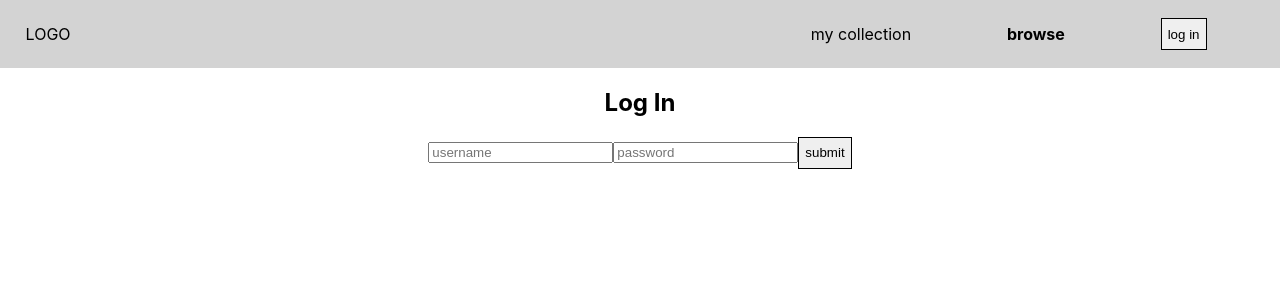
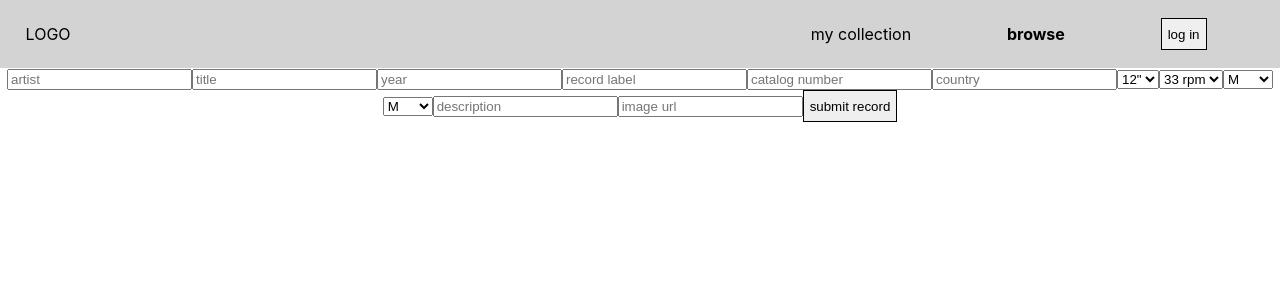
Before and after one commit to alex-curtin/sei-p4, a React (Create React App) app in the folder record-app/client/: page /users/1/new_record in a window 1280 px wide. Shown: the top 300 px of the page. Built offline with nearby package versions, Linux system fonts and the light colour scheme; no server answers; the HTML template or start-up script is replaced by a standard one.

Commit message:
create record form

```diff
--- a/record-app/client/src/App.css
+++ b/record-app/client/src/App.css
@@ -42,6 +42,30 @@ a:hover {
   display: flex;
   align-items: center;
   justify-content: space-between;
+}
+
+/************ LOGIN *****************/
+
+.login-form {
+  width: 40%;
+  height: 5vh;
+  margin: 0 auto;
+  padding: 5vh 0;
+  display: flex;
+  justify-content: space-around;
+}
+
+.login-form button {
+  height: 80%;
+  width: 10%;
+  border: 1px solid darkgrey;
+}
+
+.login-form input {
+  height: 75%;
+  width: 50%;
+  margin-right: 1vw;
+  border: 1px solid darkgrey;
 }
 
 /************ USERS LIST ***********/
--- a/record-app/client/src/App.js
+++ b/record-app/client/src/App.js
@@ -1,7 +1,7 @@
 import React from 'react';
 import './App.css';
 
-import { Route } from 'react-router-dom';
+import { Route, withRouter } from 'react-router-dom';
 
 import NavBar from './components/NavBar';
 import UserForm from './components/UserForm';
@@ -9,6 +9,7 @@ import LoginForm from './components/LoginForm';
 import UsersList from './components/UsersList';
 import RecordsList from './components/RecordsList';
 import RecordDetail from './components/RecordDetail';
+import RecordForm from './components/RecordForm';
 
 import { registerUser, fetchUsers, loginUser, verifyToken } from './services/api';
 
@@ -52,6 +53,7 @@ class App extends React.Component {
     this.setState({
       currentUser: user,
     })
+    this.props.history.push('/');
   }
 
   handleLogin = async (e) => {
@@ -70,6 +72,7 @@ class App extends React.Component {
         password: '',
       },
     })
+    this.props.history.push('/')
   }
 
   handleLogOut = () => {
@@ -86,12 +89,14 @@ class App extends React.Component {
           handleLogOut={this.handleLogOut}
           currentUser={this.state.currentUser}
         />
-        {!this.state.currentUser &&
-          <LoginForm
+        <Route
+          exact path='/users/login'
+          render={() => (<LoginForm
             formData={this.state.userFormData}
             handleSubmit={this.handleLogin}
             handleChange={this.handleUserFormChange}
-          />}
+          />)}
+        />
         <Route
           exact path='/users/register'
           render={() => (<UserForm
@@ -118,6 +123,17 @@ class App extends React.Component {
           )}
         />
         <Route
+          exact path='/users/:user_id/new_record'
+          render={(props) => (
+            <RecordForm
+              {...props}
+              user={this.state.users.find(user =>
+                user.id === parseInt(props.match.params.user_id))}
+              userId={props.match.params.user_id}
+            />
+          )}
+        />
+        <Route
           exact path='/users/:user_id/records/:id'
           render={(props) => (
             <RecordDetail
@@ -131,4 +147,4 @@ class App extends React.Component {
   }
 }
 
-export default App;
+export default withRouter(App);
--- a/record-app/client/src/components/LoginForm.jsx
+++ b/record-app/client/src/components/LoginForm.jsx
@@ -1,10 +1,13 @@
-import React from 'react'
+import React from 'react';
+import { Link } from 'react-router-dom';
 
 const LoginForm = (props) => {
   return (
     <div>
       <h2>Log In</h2>
-      <form onSubmit={props.handleSubmit}>
+      <form
+        className="login-form"
+        onSubmit={props.handleSubmit}>
         <input
           type="text"
           name="username"
@@ -19,8 +22,9 @@ const LoginForm = (props) => {
           onChange={props.handleChange}
           placeholder="password"
         />
-        <button>submit</button>
+        <button>log in</button>
       </form>
+      <p>or <Link to='/users/register'>register</Link></p>
     </div>
   )
 }
--- a/record-app/client/src/components/NavBar.jsx
+++ b/record-app/client/src/components/NavBar.jsx
@@ -15,7 +15,10 @@ const NavBar = (props) => {
             <p>Hello {props.currentUser.username}</p>
             <button onClick={props.handleLogOut}>log out</button>
           </div> :
-          <button>log in</button>}
+          <Link to="/users/login">
+            <button>log in</button>
+          </Link>
+        }
       </div>
     </div>
   )
--- /dev/null
+++ b/record-app/client/src/components/RecordForm.jsx
@@ -0,0 +1,138 @@
+import React from 'react';
+import { withRouter } from 'react-router-dom';
+import { createRecord } from '../services/api';
+
+class RecordForm extends React.Component {
+  constructor(props) {
+    super(props);
+    this.state = {
+      formData: {
+        artist: '',
+        title: '',
+        year: '',
+        record_label: '',
+        cat_num: '',
+        country: '',
+        format: '',
+        speed: '',
+        disc_condition: '',
+        sleeve_condition: '',
+        description: '',
+        user_id: this.props.userId,
+      }
+    }
+  }
+
+  handleChange = (e) => {
+    const { name, value } = e.target;
+    this.setState(prevState => ({
+      formData: {
+        ...prevState.userFormData,
+        [name]: value,
+      }
+    }))
+  }
+
+  handleSubmit = async (e) => {
+    e.preventDefault();
+    const record = await createRecord(this.formData);
+    this.props.history.push(`/users/${this.props.user.id}/records`);
+  }
+
+  render() {
+    return (
+      <div>
+        <form onSubmit={this.handleSubmit}>
+          <input
+            type="text"
+            name="artist"
+            value={this.state.formData.artist}
+            onChange={this.handleChange}
+            placeholder="artist"
+          />
+          <input
+            type="text"
+            name="title"
+            value={this.state.formData.title}
+            onChange={this.handleChange}
+            placeholder="title"
+          />
+          <input
+            type="number"
+            name="year"
+            value={this.state.formData.year}
+            onChange={this.handleChange}
+            placeholder="year"
+          />
+          <input
+            type="text"
+            name="record_label"
+            value={this.state.formData.record_label}
+            onChange={this.handleChange}
+            placeholder="record label"
+          />
+          <input
+            type="text"
+            name="cat_num"
+            value={this.state.formData.cat_num}
+            onChange={this.handleChange}
+            placeholder="catalog number"
+          />
+          <input
+            type="text"
+            name="country"
+            value={this.state.formData.country}
+            onChange={this.handleChange}
+            placeholder="country"
+          />
+          <select name="format">
+            <option value='12"'>12"</option>
+            <option value='7"'>7"</option>
+            <option value='10"'>10"</option>
+          </select>
+          <select name="speed">
+            <option value='33 rpm'>33 rpm</option>
+            <option value='45 rpm'>45 rpm</option>
+          </select>
+          <select name="disc_condition">
+            <option value='M'>M</option>
+            <option value='NM'>NM</option>
+            <option value='VG+'>VG+</option>
+            <option value='VG'>VG</option>
+            <option value='G+'>G+</option>
+            <option value='G'>G</option>
+            <option value='F'>F</option>
+            <option value='P'>P</option>
+          </select>
+          <select name="sleeve_condition">
+            <option value='M'>M</option>
+            <option value='NM'>NM</option>
+            <option value='VG+'>VG+</option>
+            <option value='VG'>VG</option>
+            <option value='G+'>G+</option>
+            <option value='G'>G</option>
+            <option value='F'>F</option>
+            <option value='P'>P</option>
+          </select>
+          <input
+            type="text"
+            name="description"
+            value={this.state.formData.description}
+            onChange={this.handleChange}
+            placeholder="description"
+          />
+          <input
+            type="text"
+            name="img_url"
+            value={this.state.formData.img_url}
+            onChange={this.handleChange}
+            placeholder="image url"
+          />
+          <button>submit record</button>
+        </form>
+      </div>
+    )
+  }
+}
+
+export default withRouter(RecordForm);
--- a/record-app/client/src/components/RecordsList.jsx
+++ b/record-app/client/src/components/RecordsList.jsx
@@ -5,6 +5,9 @@ const RecordsList = (props) => {
   return (
     <div>
       <h3>{props.user.username}</h3>
+      <Link
+        to={`/users/${props.user.id}/new_record`}
+      ><b>+</b></Link>
       <div className="collection">
         {props.user.records.map(record => (
           <div key={record.id} className="record">
--- a/record-app/client/src/services/api.js
+++ b/record-app/client/src/services/api.js
@@ -38,7 +38,6 @@ export const verifyToken = async () => {
           Authorization: `Bearer ${token}`
         }
       });
-      debugger;
       return res.data.user;
     } catch (e) {
       console.log(e.message);
```
Also changed, not shown: 1 other file (tests, documents, lock files or other folders).
